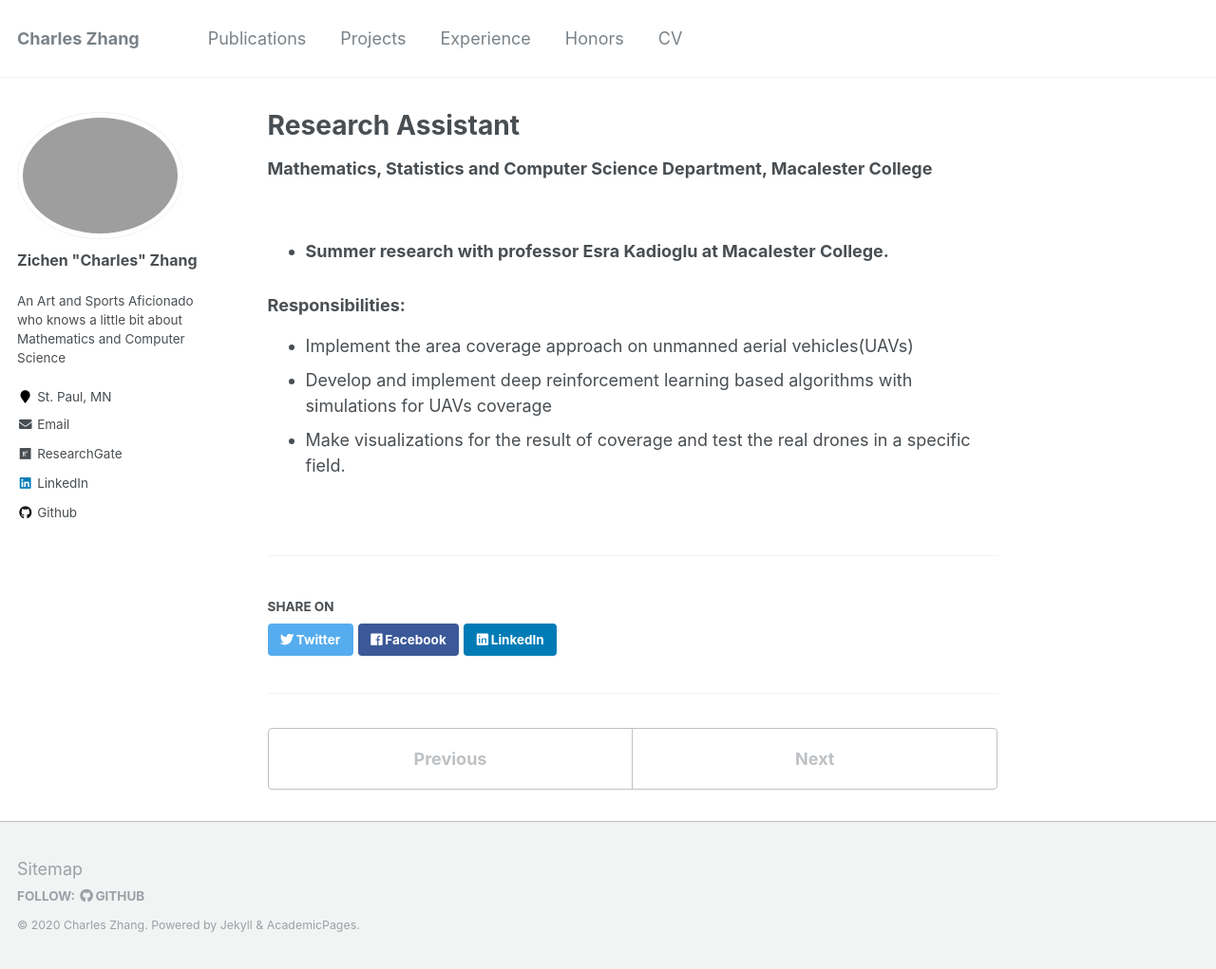
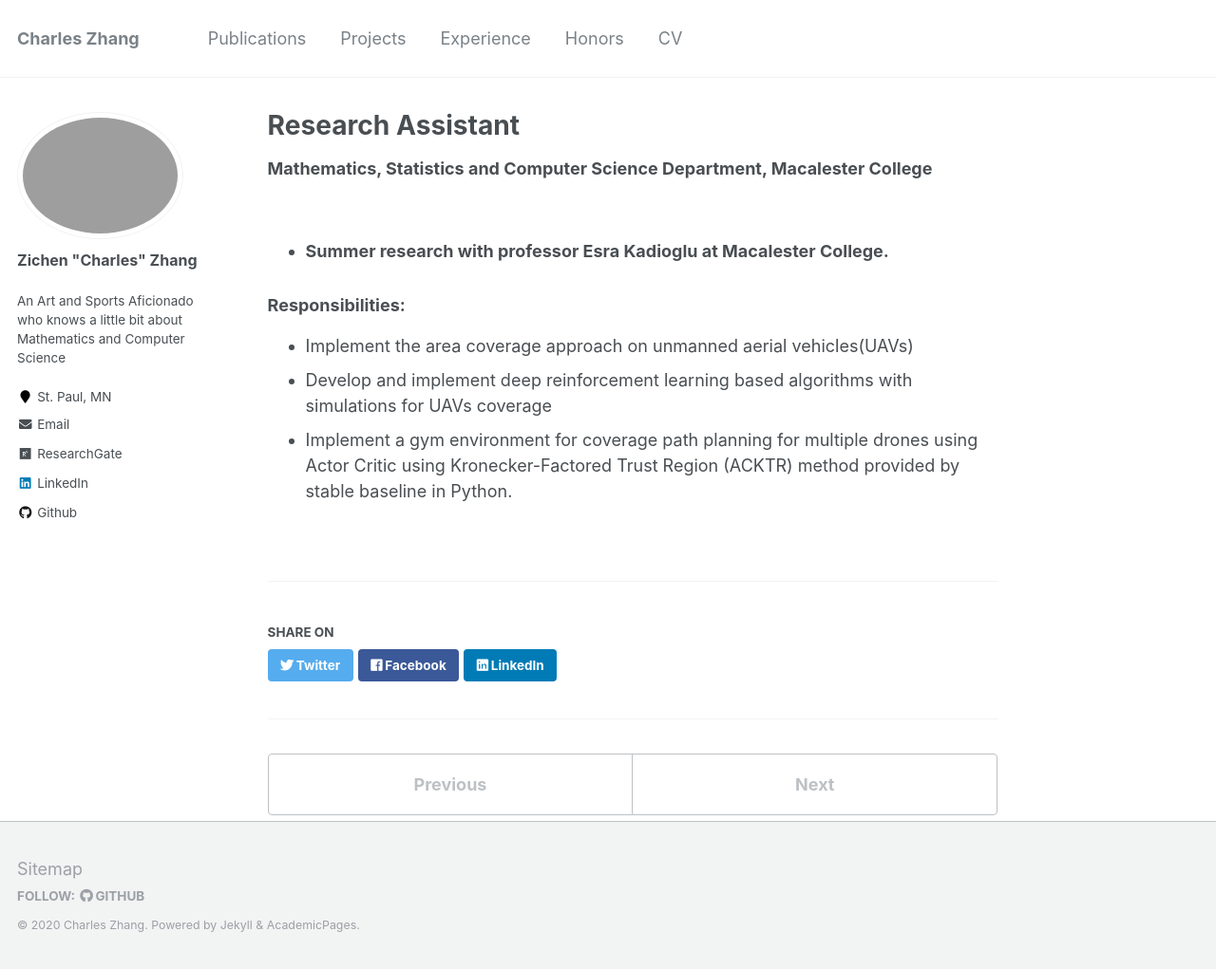
Before and after one commit to zcczhang/zcczhang.github.io, a Jekyll site: the page built from _experience/summer2020.md, in a window 1280 px wide and 1021 px high. Shown: the whole window at 95% size. Built offline with Jekyll 4.4.1, drawn with Linux system fonts in a browser that asks for light colours.

Commit message:
Update summer2020.md

```diff
--- a/_experience/summer2020.md
+++ b/_experience/summer2020.md
@@ -13,4 +13,4 @@ date: "2020-06-01"
 ### Responsibilities:
 - Implement the area coverage approach on unmanned aerial vehicles(UAVs)
 - Develop and implement deep reinforcement learning based algorithms with simulations for UAVs coverage
-- Make visualizations for the result of coverage and test the real drones in a specific field.
+- Implement a gym environment for coverage path planning for multiple drones using Actor Critic using Kronecker-Factored Trust Region (ACKTR) method provided by stable baseline in Python.
```
